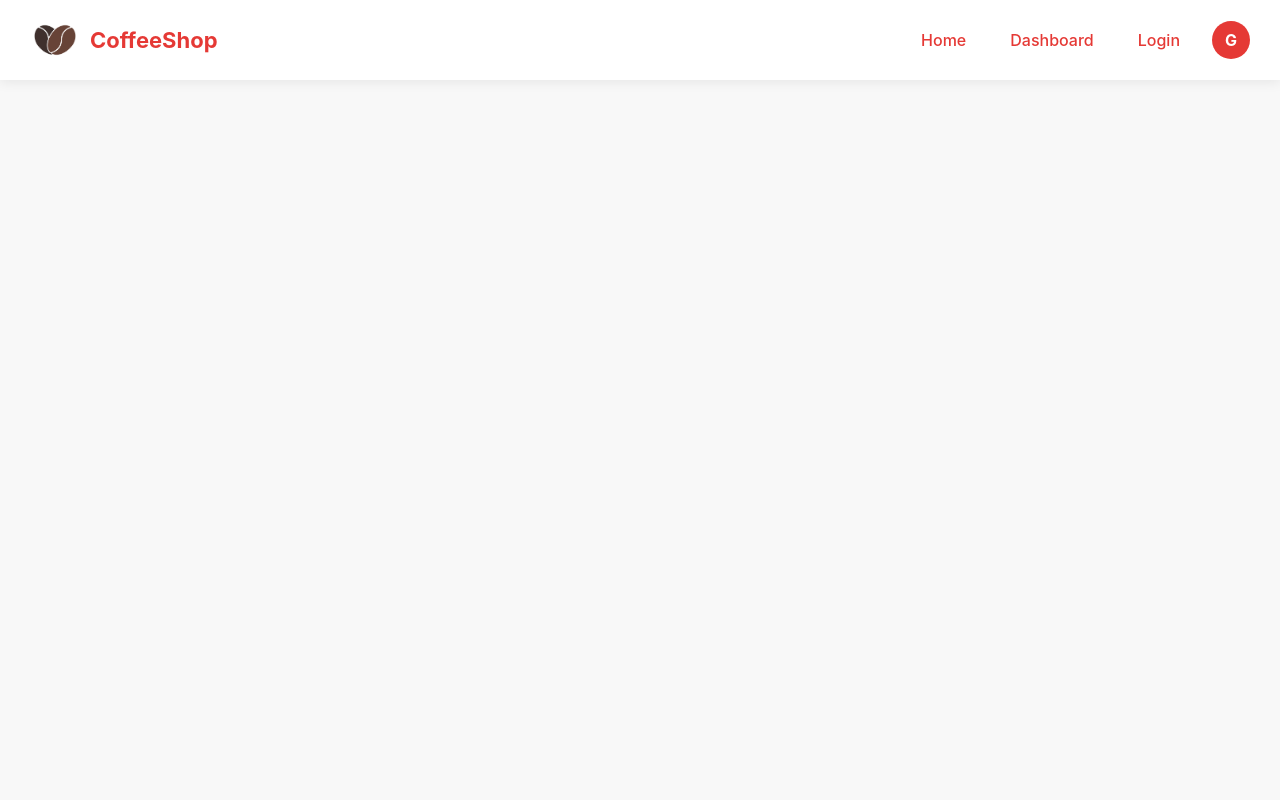
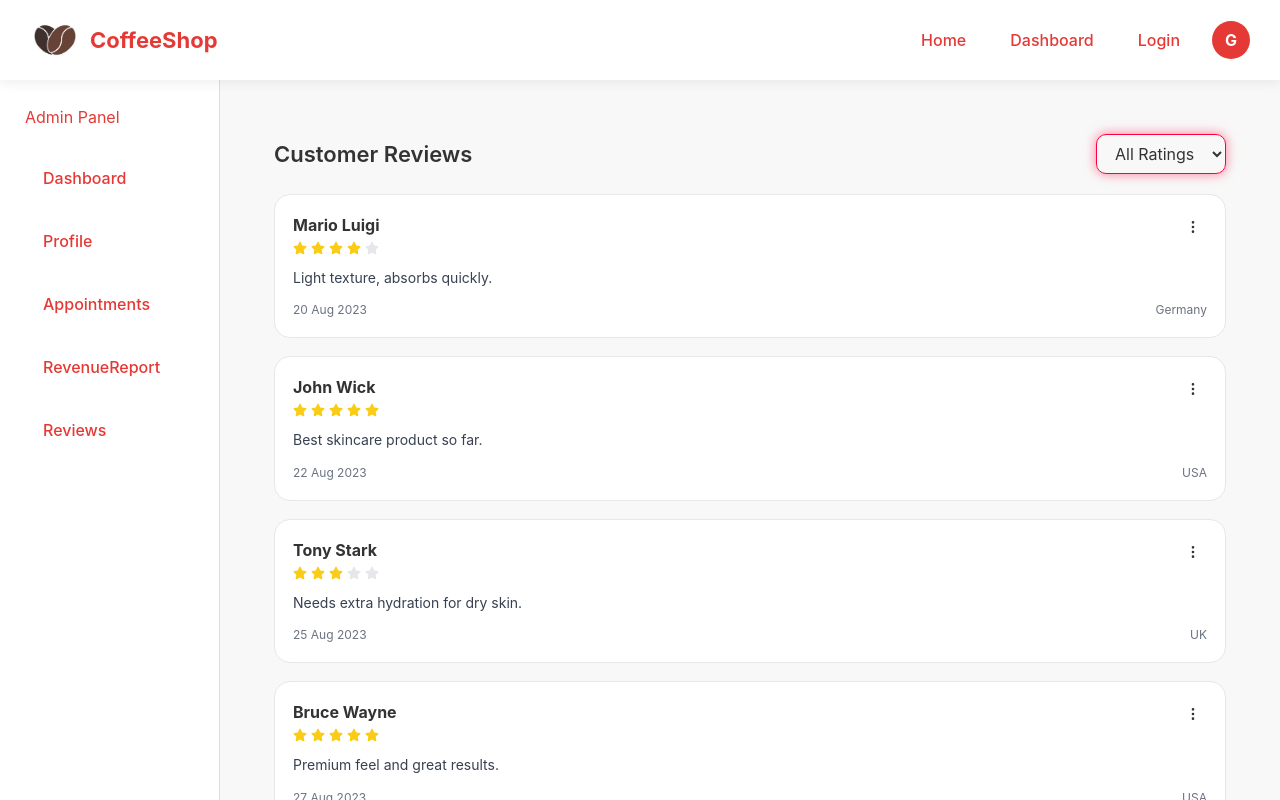
Before and after one commit to harshhhh1/Internship-Team1, a React (Vite) app: page /dashboard/Reviews in a window 1280 px wide. Shown: the top 800 px of the page. Built offline with nearby package versions, Linux system fonts and the light colour scheme.

Commit message:
Review Page
Add Review Page with amazing review list

```diff
--- a/package.json
+++ b/package.json
@@ -11,6 +11,7 @@
   },
   "dependencies": {
     "@tailwindcss/vite": "^4.1.18",
+    "framer-motion": "^12.29.2",
     "react": "^19.2.0",
     "react-dom": "^19.2.0",
     "react-icons": "^5.5.0",
--- a/src/App.jsx
+++ b/src/App.jsx
@@ -7,6 +7,7 @@ import Profile from "./pages/Profile";
 import Appointments from "./pages/Appointments";
 import StatCard from "./Components/StatCard";
 import RevenueReport from "./pages/RevenueReport";
+import Reviews from "./pages/Reviews";
 
 export default function App() {
   return (
@@ -34,6 +35,7 @@ export default function App() {
           <Route path="profile" element={<Profile />} />
           <Route path="appointments" element={<Appointments />} />
           <Route path="RevenueReport" element={<RevenueReport />} />
+          <Route path="Reviews" element={<Reviews />} />
         </Route>
       </Routes>
     </Router>
--- a/src/Components/Sidebar.jsx
+++ b/src/Components/Sidebar.jsx
@@ -7,6 +7,7 @@ export default function Sidebar() {
     { name: "Profile", path: "/dashboard/profile" },
     { name: "Appointments", path: "/dashboard/appointments" },
     { name: "RevenueReport", path: "/dashboard/revenuereport" },
+    { name: "Reviews", path: "/dashboard/reviews" },
   ];
 
   return (
--- /dev/null
+++ b/src/pages/Reviews.jsx
@@ -0,0 +1,203 @@
+import React, { useState } from "react";
+import { FaStar } from "react-icons/fa";
+import { FiMoreVertical, FiTrash2 } from "react-icons/fi";
+import { motion, AnimatePresence } from "framer-motion";
+
+const reviewsData = [
+  { id: 1, name: "Mario Luigi", rating: 4, review: "Light texture, absorbs quickly.", date: "20 Aug 2023", location: "Germany" },
+  { id: 2, name: "John Wick", rating: 5, review: "Best skincare product so far.", date: "22 Aug 2023", location: "USA" },
+  { id: 3, name: "Tony Stark", rating: 3, review: "Needs extra hydration for dry skin.", date: "25 Aug 2023", location: "UK" },
+  { id: 4, name: "Bruce Wayne", rating: 5, review: "Premium feel and great results.", date: "27 Aug 2023", location: "USA" },
+  { id: 5, name: "Peter Parker", rating: 4, review: "Non-sticky and light.", date: "28 Aug 2023", location: "USA" },
+  { id: 6, name: "Clark Kent", rating: 5, review: "Highly recommend for daily use.", date: "29 Aug 2023", location: "Canada" },
+  { id: 7, name: "Natasha Romanoff", rating: 4, review: "Gentle and effective.", date: "30 Aug 2023", location: "Russia" },
+  { id: 8, name: "Steve Rogers", rating: 5, review: "Skin feels healthier.", date: "31 Aug 2023", location: "USA" },
+  { id: 9, name: "Diana Prince", rating: 5, review: "Elegant and powerful formula.", date: "1 Sep 2023", location: "France" },
+  { id: 10, name: "Barry Allen", rating: 4, review: "Quick absorption.", date: "2 Sep 2023", location: "USA" },
+  { id: 11, name: "Arthur Curry", rating: 4, review: "Works well in humid weather.", date: "3 Sep 2023", location: "Australia" },
+];
+
+export default function Reviews() {
+  const [reviews, setReviews] = useState(reviewsData);
+  const [filterRating, setFilterRating] = useState("all");
+  const [openMenu, setOpenMenu] = useState(null);
+
+  const filteredReviews =
+    filterRating === "all"
+      ? reviews
+      : reviews.filter((r) => r.rating === Number(filterRating));
+
+  const deleteReview = (id) => {
+    setReviews((prev) => prev.filter((r) => r.id !== id));
+    setOpenMenu(null);
+  };
+
+  return (
+    <div style={styles.wrapper}>
+      {/* Header */}
+      <div style={styles.header}>
+        <h2 style={styles.heading}>Customer Reviews</h2>
+
+        <select
+          value={filterRating}
+          onChange={(e) => setFilterRating(e.target.value)}
+          style={styles.neonSelect}
+        >
+          <option value="all">All Ratings</option>
+          {[5, 4, 3, 2, 1].map((r) => (
+            <option key={r} value={r}>
+              {r} Stars
+            </option>
+          ))}
+        </select>
+      </div>
+
+      {/* Reviews */}
+      <div style={styles.list}>
+        {filteredReviews.map((r, index) => (
+          <motion.div
+            key={r.id}
+            initial={{ opacity: 0, y: 18 }}
+            animate={{ opacity: 1, y: 0 }}
+            transition={{ delay: index * 0.05 }}
+            whileHover={{
+              y: -8,
+              scale: 1.02,
+              boxShadow:
+                "0 0 16px rgba(255,0,60,0.7), 0 0 40px rgba(255,0,60,0.4)",
+              borderColor: "#ff003c",
+            }}
+            style={styles.card}
+          >
+            <div style={styles.top}>
+              <div>
+                <strong>{r.name}</strong>
+                <div style={styles.stars}>
+                  {[1, 2, 3, 4, 5].map((i) => (
+                    <FaStar
+                      key={i}
+                      size={14}
+                      color={i <= r.rating ? "#facc15" : "#e5e7eb"}
+                    />
+                  ))}
+                </div>
+              </div>
+
+              {/* Action Menu */}
+              <div style={{ position: "relative" }}>
+                <button
+                  onClick={() =>
+                    setOpenMenu(openMenu === r.id ? null : r.id)
+                  }
+                  style={styles.menuBtn}
+                >
+                  <FiMoreVertical />
+                </button>
+
+                <AnimatePresence>
+                  {openMenu === r.id && (
+                    <motion.div
+                      initial={{ opacity: 0, y: -8, scale: 0.95 }}
+                      animate={{ opacity: 1, y: 0, scale: 1 }}
+                      exit={{ opacity: 0, y: -8, scale: 0.95 }}
+                      transition={{ duration: 0.2 }}
+                      style={styles.menu}
+                    >
+                      <button
+                        onClick={() => deleteReview(r.id)}
+                        style={styles.menuItem}
+                      >
+                        <FiTrash2 />
+                        Delete Review
+                      </button>
+                    </motion.div>
+                  )}
+                </AnimatePresence>
+              </div>
+            </div>
+
+            <p style={styles.text}>{r.review}</p>
+
+            <div style={styles.footer}>
+              <span>{r.date}</span>
+              <span>{r.location}</span>
+            </div>
+          </motion.div>
+        ))}
+      </div>
+    </div>
+  );
+}
+
+/* ================= STYLES ================= */
+
+const styles = {
+  wrapper: { padding: 24 },
+  header: {
+    display: "flex",
+    justifyContent: "space-between",
+    alignItems: "center",
+    marginBottom: 20,
+  },
+  heading: { fontSize: 22, fontWeight: 600 },
+  neonSelect: {
+    padding: "8px 14px",
+    borderRadius: 10,
+    border: "1px solid #ff003c",
+    boxShadow: "0 0 12px rgba(255,0,60,0.5)",
+    outline: "none",
+  },
+  list: { display: "flex", flexDirection: "column", gap: 18 },
+  card: {
+    background: "#fff",
+    borderRadius: 16,
+    padding: 18,
+    border: "1px solid #e5e7eb",
+    display: "flex",
+    flexDirection: "column",
+    gap: 12,
+  },
+  top: {
+    display: "flex",
+    justifyContent: "space-between",
+    alignItems: "flex-start",
+  },
+  stars: { display: "flex", gap: 4, marginTop: 4 },
+  text: { fontSize: 14, color: "#374151", lineHeight: 1.6 },
+  footer: {
+    display: "flex",
+    justifyContent: "space-between",
+    fontSize: 12,
+    color: "#6b7280",
+  },
+  menuBtn: {
+    padding: 6,
+    borderRadius: 8,
+    border: "none",
+    background: "transparent",
+    cursor: "pointer",
+  },
+  menu: {
+    position: "absolute",
+    right: 0,
+    top: 30,
+    background: "#fff",
+    borderRadius: 12,
+    border: "1px solid #e5e7eb",
+    boxShadow: "0 10px 30px rgba(0,0,0,0.15)",
+    zIndex: 20,
+    overflow: "hidden",
+  },
+  menuItem: {
+    display: "flex",
+    alignItems: "center",
+    gap: 8,
+    padding: "10px 14px",
+    fontSize: 13,
+    color: "#dc2626",
+    background: "transparent",
+    border: "none",
+    cursor: "pointer",
+    width: "100%",
+  },
+};
```
Also changed, not shown: 1 other file (tests, documents, lock files or other folders).
